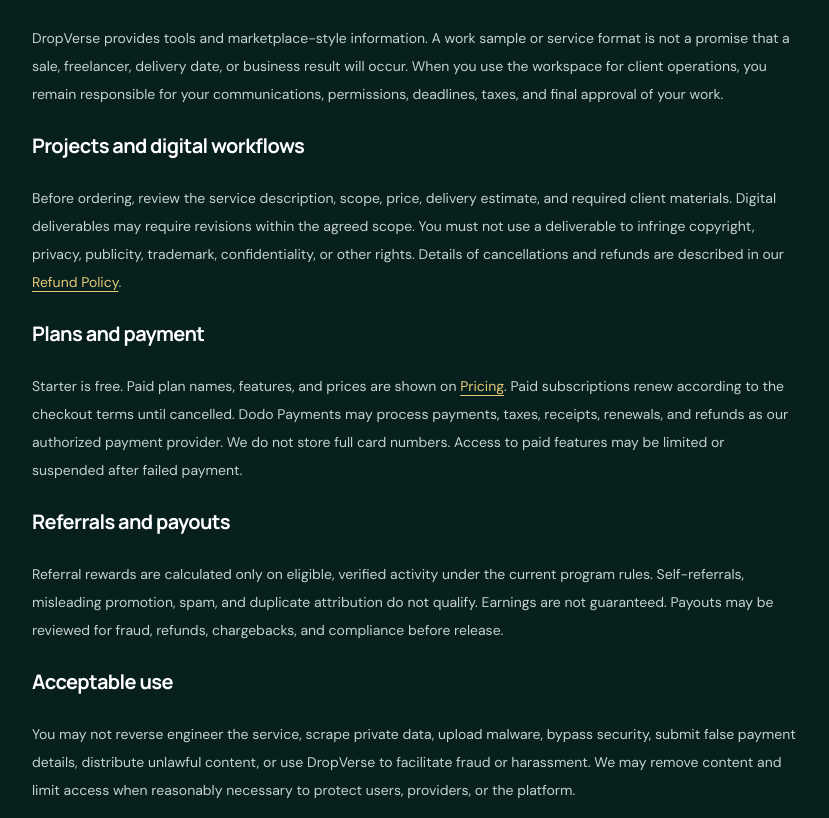
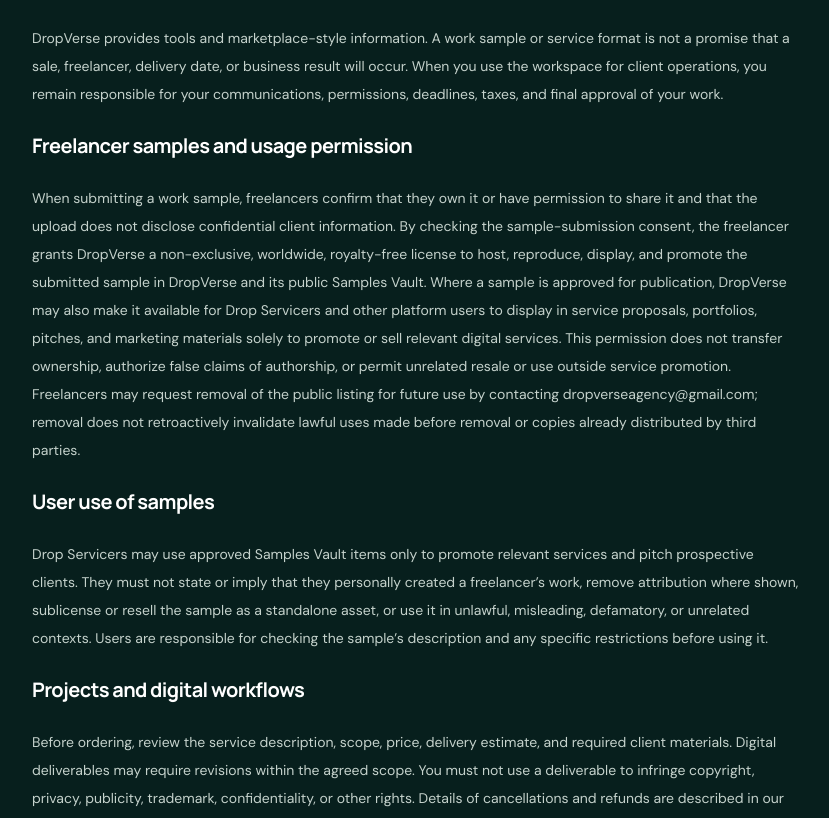
Before and after one commit to dropverseagency/dropverse, a Next.js app: page /terms in a window 1280 px wide. Shown: the part 540-1358 px from the top of the page, without its empty margins (224-1053 px from the left). Built offline with nearby package versions, Linux system fonts and the light colour scheme.

Commit message:
Document approved sample usage rights in terms

```diff
--- a/app/terms/page.tsx
+++ b/app/terms/page.tsx
@@ -19,6 +19,10 @@
           <p>You must provide accurate information, use an email address you control, and keep your credentials secure. You are responsible for activity under your account. One person may not create duplicate accounts to bypass limits, referral rules, or payment decisions. We may suspend or close accounts used for fraud, spam, impersonation, unlawful activity, abuse of payment systems, or interference with the platform.</p>
           <h2 className="font-display text-xl font-bold text-white">B2B SaaS workspace</h2>
           <p>DropVerse provides tools and marketplace-style information. A work sample or service format is not a promise that a sale, freelancer, delivery date, or business result will occur. When you use the workspace for client operations, you remain responsible for your communications, permissions, deadlines, taxes, and final approval of your work.</p>
+          <h2 className="font-display text-xl font-bold text-white">Freelancer samples and usage permission</h2>
+          <p>When submitting a work sample, freelancers confirm that they own it or have permission to share it and that the upload does not disclose confidential client information. By checking the sample-submission consent, the freelancer grants DropVerse a non-exclusive, worldwide, royalty-free license to host, reproduce, display, and promote the submitted sample in DropVerse and its public Samples Vault. Where a sample is approved for publication, DropVerse may also make it available for Drop Servicers and other platform users to display in service proposals, portfolios, pitches, and marketing materials solely to promote or sell relevant digital services. This permission does not transfer ownership, authorize false claims of authorship, or permit unrelated resale or use outside service promotion. Freelancers may request removal of the public listing for future use by contacting dropverseagency@gmail.com; removal does not retroactively invalidate lawful uses made before removal or copies already distributed by third parties.</p>
+          <h2 className="font-display text-xl font-bold text-white">User use of samples</h2>
+          <p>Drop Servicers may use approved Samples Vault items only to promote relevant services and pitch prospective clients. They must not state or imply that they personally created a freelancer’s work, remove attribution where shown, sublicense or resell the sample as a standalone asset, or use it in unlawful, misleading, defamatory, or unrelated contexts. Users are responsible for checking the sample’s description and any specific restrictions before using it.</p>
           <h2 className="font-display text-xl font-bold text-white">Projects and digital workflows</h2>
           <p>Before ordering, review the service description, scope, price, delivery estimate, and required client materials. Digital deliverables may require revisions within the agreed scope. You must not use a deliverable to infringe copyright, privacy, publicity, trademark, confidentiality, or other rights. Details of cancellations and refunds are described in our <Link href="/refund" className="text-[#e4c979] underline underline-offset-4">Refund Policy</Link>.</p>
           <h2 className="font-display text-xl font-bold text-white">Plans and payment</h2>
```
